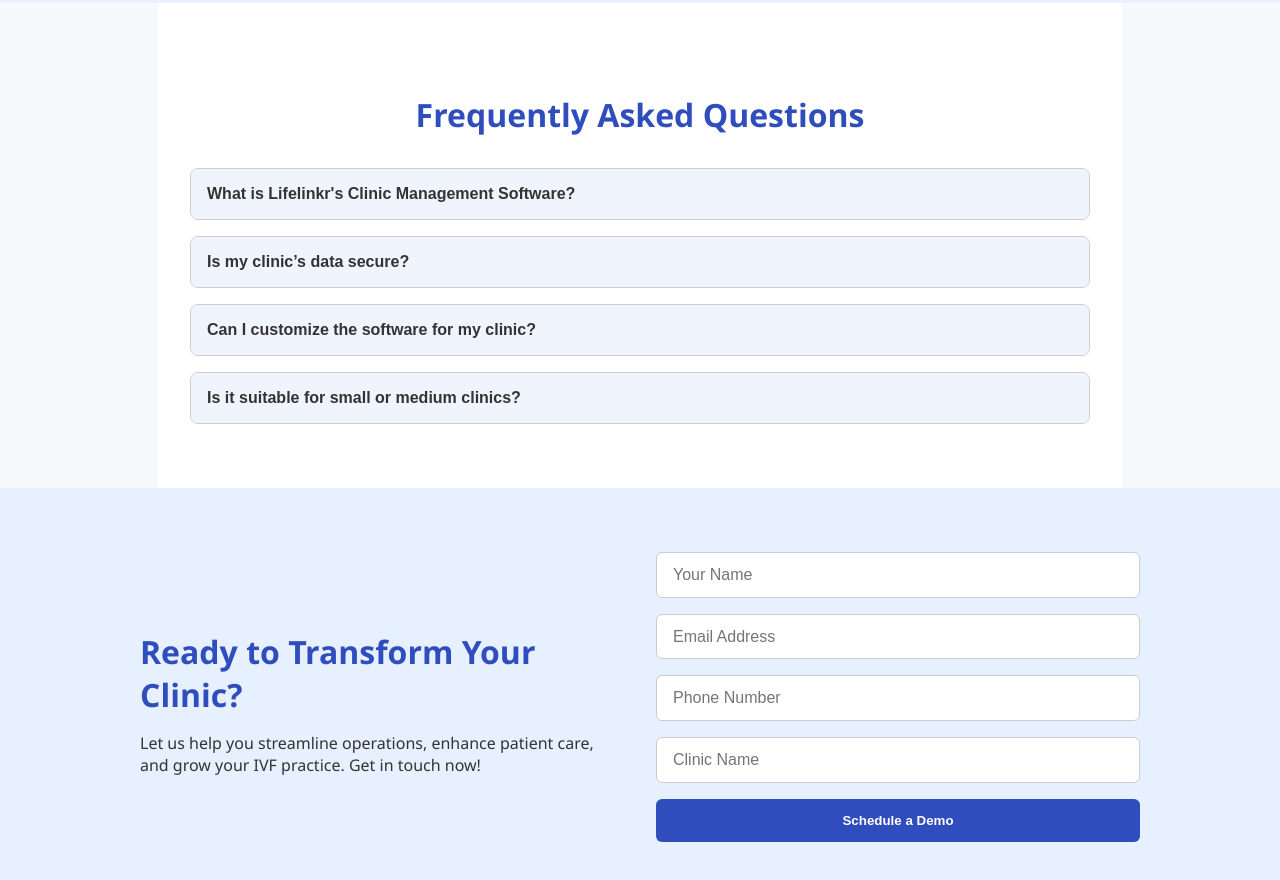
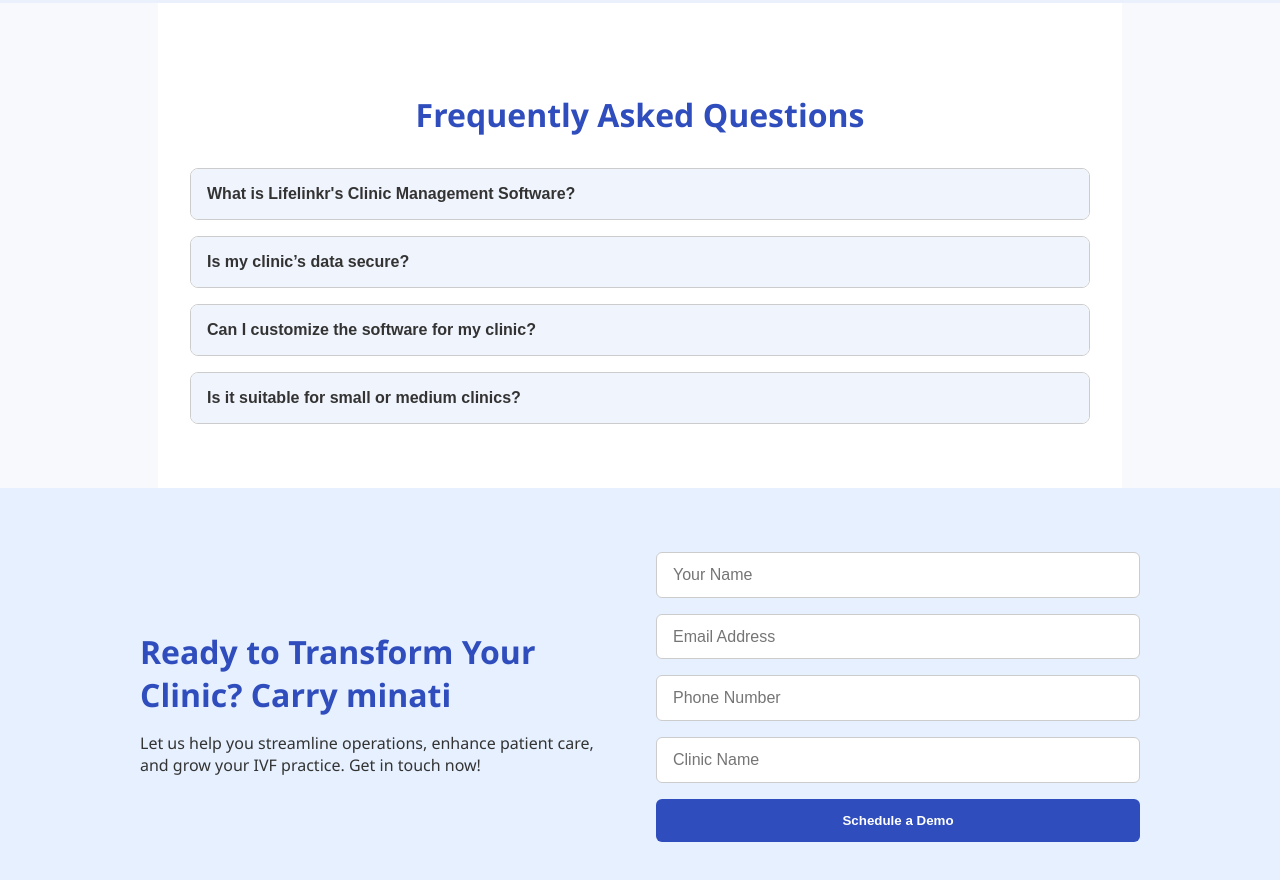
Before and after one commit to RmauryaR/Practice_git_commands, a plain HTML site: page index.html in a window 1280 px wide. Shown: the part 3175-4055 px from the top of the page. Drawn offline with Linux system fonts and the light colour scheme.

Commit message:
Main commit

```diff
--- a/index.html
+++ b/index.html
@@ -271,7 +271,7 @@
     <section class="contact-section">
       <div class="contact-container">
         <div class="contact-left">
-          <h2>Ready to Transform Your Clinic?</h2>
+          <h2>Ready to Transform Your Clinic? Carry minati</h2>
           <p>
             Let us help you streamline operations, enhance patient care, and
             grow your IVF practice. Get in touch now!
```
